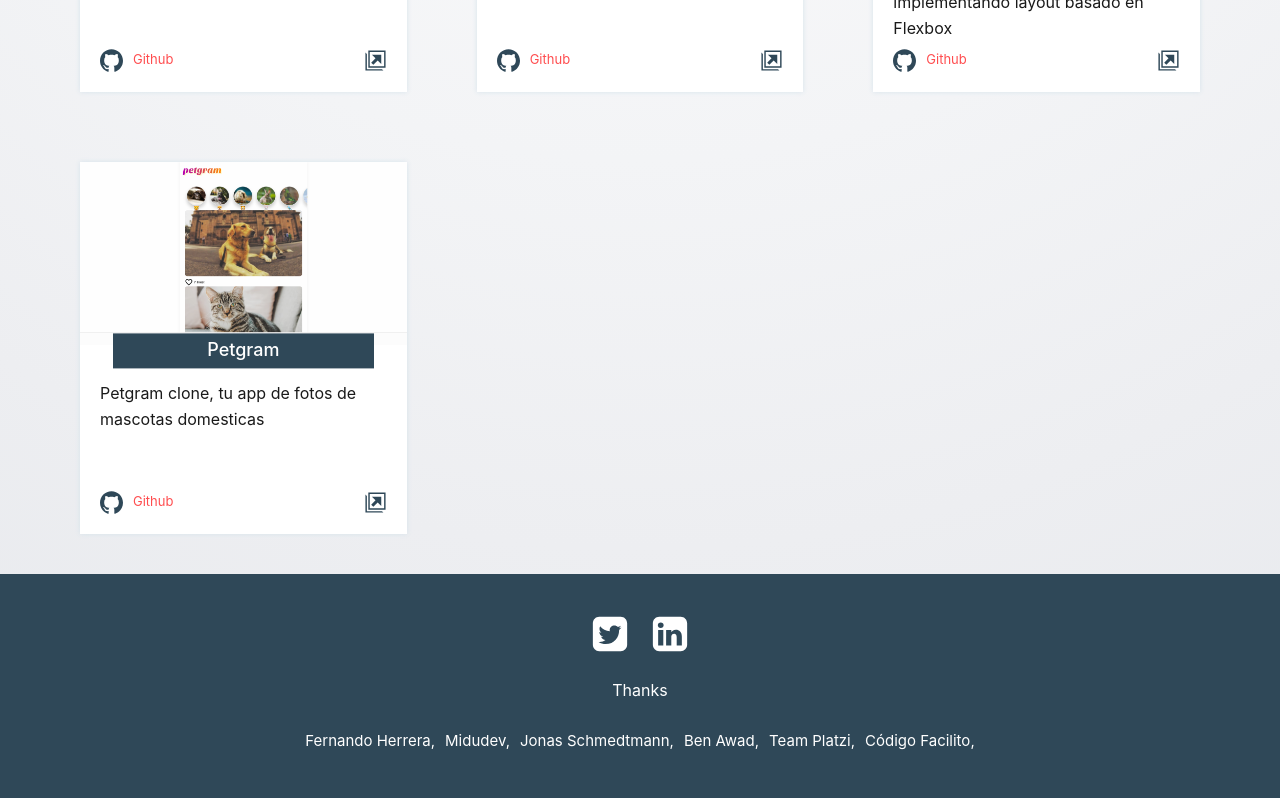
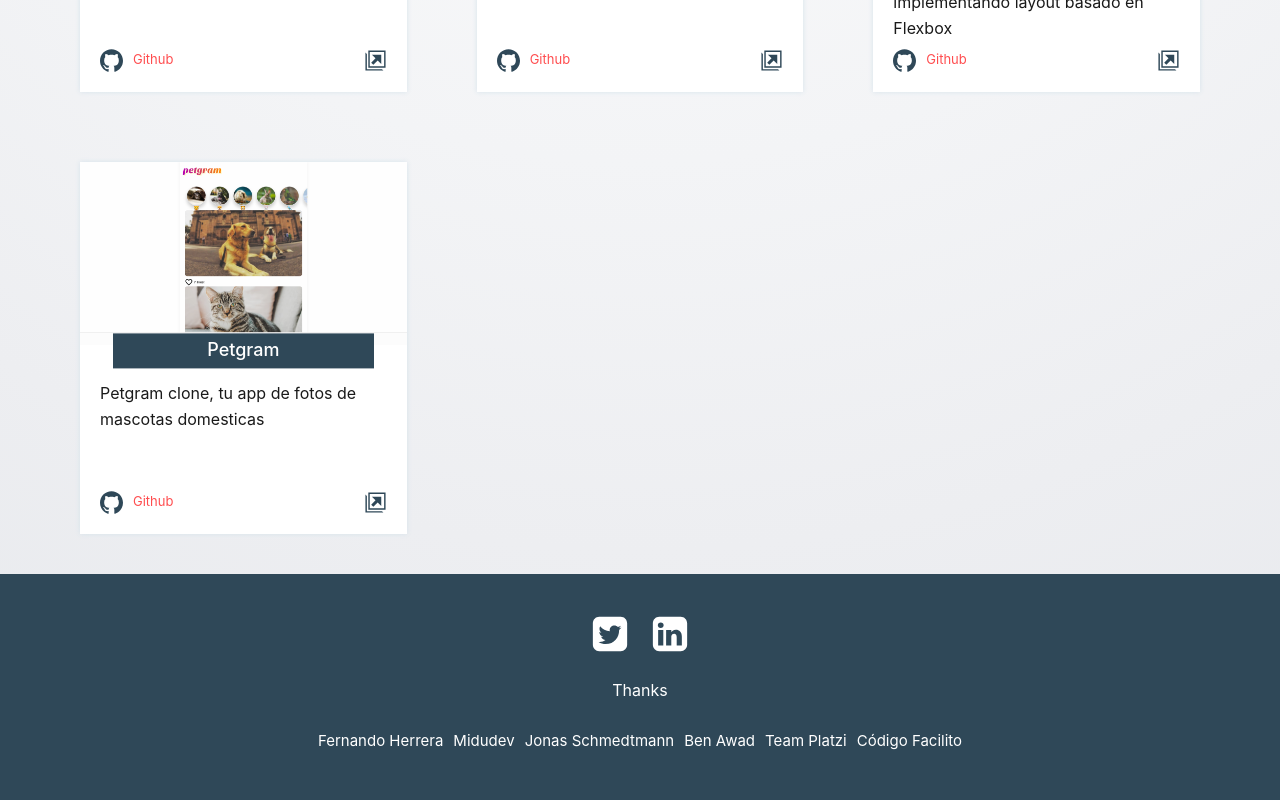
Before and after one commit to andres-mestra/andresmestra-cli, a Next.js app: page / in a window 1280 px wide. Shown: the part 2030-2830 px from the top of the page. Built offline with nearby package versions, Linux system fonts and the light colour scheme.

Commit message:
refactor: thank you list

```diff
--- a/components/Layout/Footer.js
+++ b/components/Layout/Footer.js
@@ -15,7 +15,7 @@ export const Footer = () => {
       <div className={sty.links}>
         {thanks.map(({ name, link }) => (
           <a key={name} href={link} target="_blank">
-            {name},
+            {name}
           </a>
         ))}
       </div>
--- a/styles/layout/footer.module.scss
+++ b/styles/layout/footer.module.scss
@@ -27,9 +27,10 @@
   a {
     font-size: 1.5rem;
     padding: 0.5rem 0;
+    border-bottom: 2px transparent solid;
 
     &:hover {
-      border-bottom: 1px var(--color-secundary) solid;
+      border-bottom-color: var(--color-secundary);
     }
   }
 }
```
